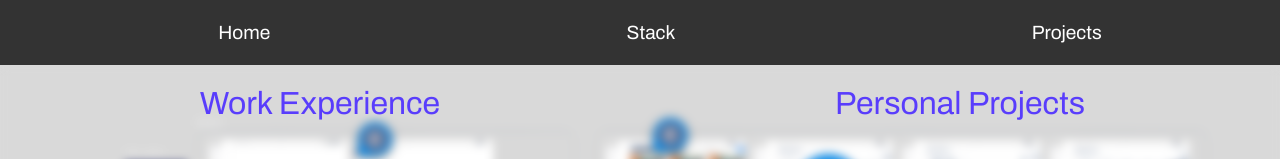
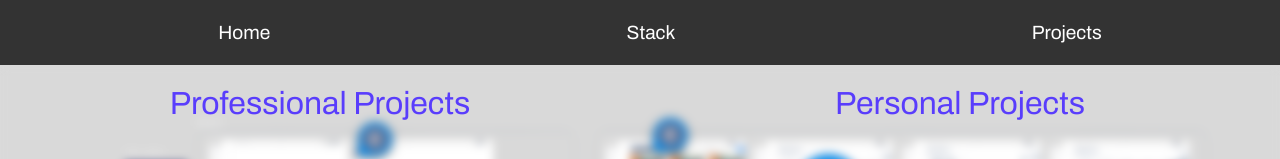
Before and after one commit to Rurucchi/newPortfolio, a SvelteKit app: page /projects in a window 1280 px wide. Shown: the top 159 px of the page. Built offline with nearby package versions, Linux system fonts and the light colour scheme.

Commit message:
small change

```diff
--- a/src/routes/projects/+page.svelte
+++ b/src/routes/projects/+page.svelte
@@ -7,7 +7,7 @@
 <div class={styles.body}>
 	<div class={styles.appContainer}>
 		<div class={cx(styles.column, styles.projectSection, styles.center)}>
-			<h1 class={styles.title}>Work Experience</h1>
+			<h1 class={styles.title}>Professional Projects</h1>
 			<div class={styles.contentContainer}>
 				<ProjectBubble
 					title="Next Up (6 Month Internship)"
```
